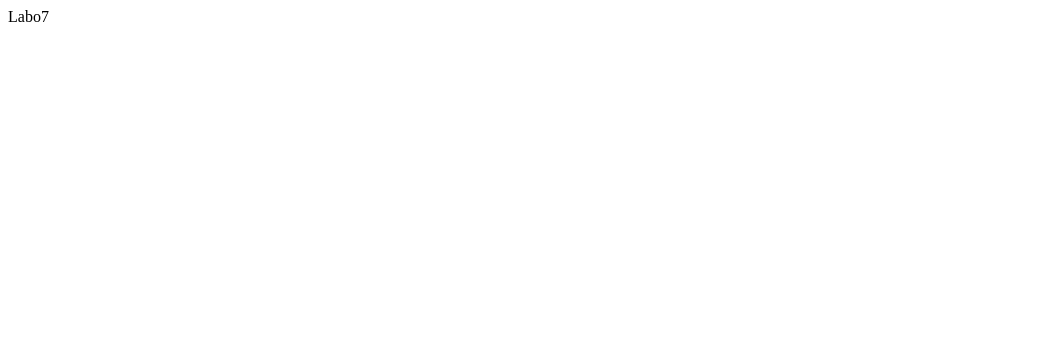
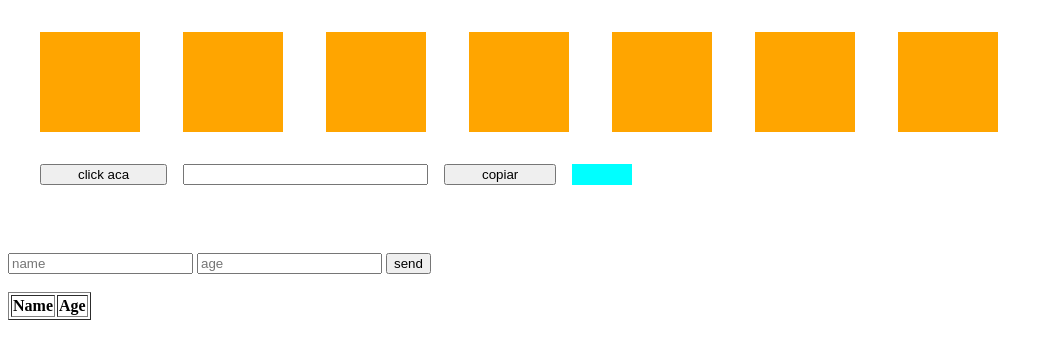
Before and after one commit to JoseDFS/Labo7_00001617, a plain HTML site: page index.html in a window 1280 px wide. Shown: the whole page, without its empty margins (0-1053 px from the left). Drawn offline with Linux system fonts and the light colour scheme.

Commit message:
terminado y aniadiendo pagina git

```diff
--- a/index.html
+++ b/index.html
@@ -1 +1,55 @@
-Labo7
+<!DOCTYPE html>
+<html lang="en">
+<head>
+    <meta charset="UTF-8">
+    <meta name="viewport" content="width=device-width, initial-scale=1.0">
+    <meta http-equiv="X-UA-Compatible" content="ie=edge">
+    <link rel="stylesheet" href="asset/css/index.css">
+    <title>Javascript and Dom</title>
+</head>
+
+<body>
+    <div class="row">
+        <div class="container" id="c1"></div>
+        <div class="container c2"></div>
+        <div class="container c2"></div>
+        <div class="container c2"></div>
+        <div class="container c2"></div>
+        <div class="container c2"></div>
+        <div class="container c2"></div>
+    </div>
+
+    <div class="row">
+            <input type="button" value="click aca" id="btn-click">
+            <input type="text" name="" id="textMsj">
+            <input type="button" value="copiar" id="btnCopy">
+            <div id="showMsj"></div>
+    </div>
+
+    <div id="links">
+
+    </div>
+   <br><br>
+    <div class="formulario">
+        <form id="peopleForm" name="peopleForm" method="POST">
+            <input type="text" name="name" placeholder="name" id="textName">
+            <input type="number" name="age" id="" placeholder="age" id="textAge">
+            <input type="submit" value="send" id="btn-send">
+        </form>
+        <br>
+        <table border="1" id="people">
+            <thead>
+                <tr>
+                    <th>Name</th>
+                    <th>Age</th>
+                </tr>
+            </thead>
+            <tbody id="tablePeople">
+
+            </tbody>
+        </table>
+    </div>
+
+</body>
+
+</html>
```
